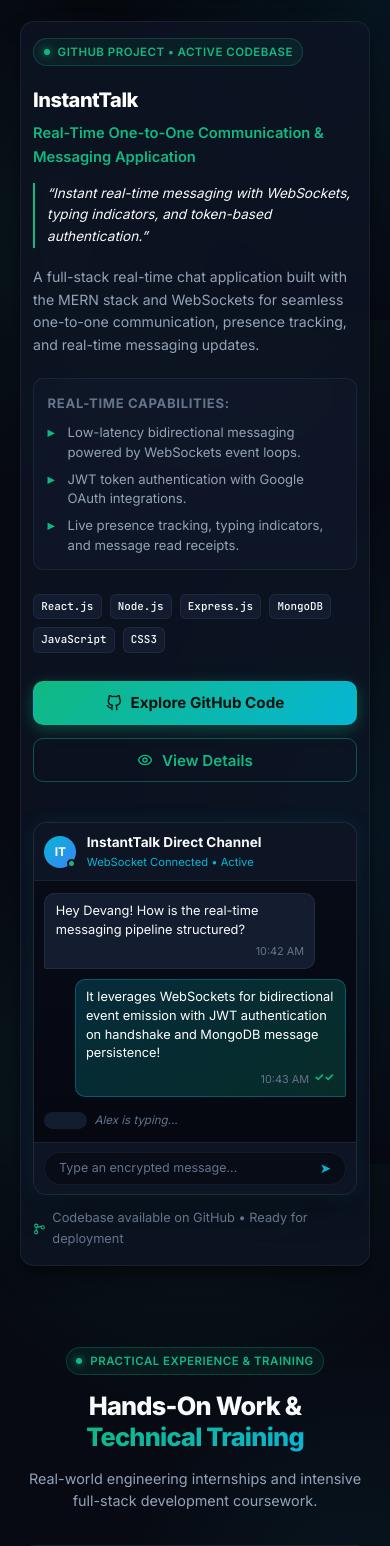
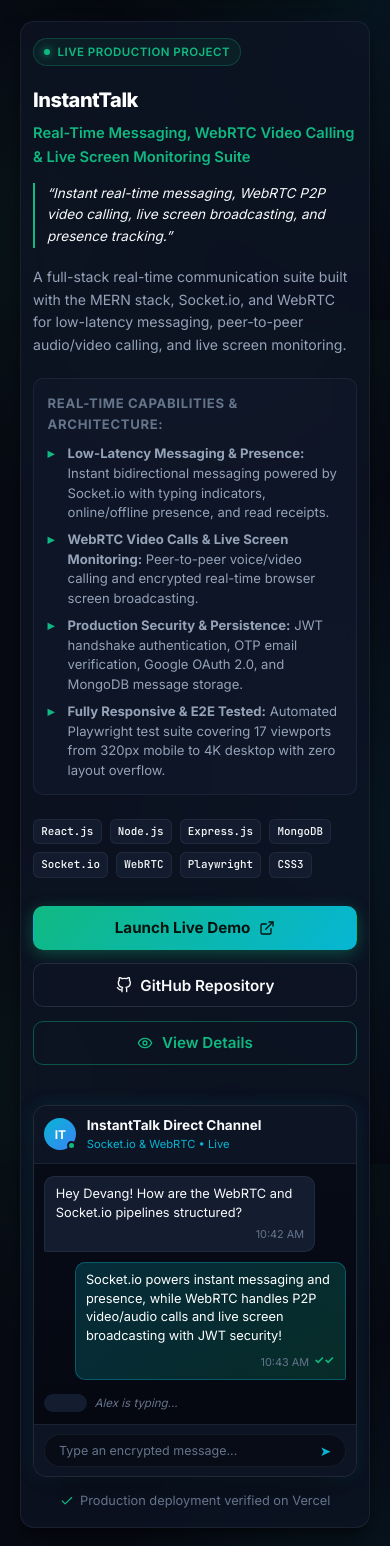
Before and after one commit to Devang456/devang-portfolio, a React (Vite) app: page / in a window 390 px wide. Shown: the part 8120-9666 px from the top of the page. Built offline with nearby package versions, Linux system fonts and the light colour scheme.

Commit message:
feat(instanttalk): upgrade title, subtitle, tags, bullets and add live vercel url; center mobile footer

```diff
--- a/src/components/layout/Footer.css
+++ b/src/components/layout/Footer.css
@@ -185,29 +185,134 @@
   transform: rotate(-90deg);
 }
 
-@media (max-width: 868px) {
-  .footer-top {
-    grid-template-columns: 1fr;
-    gap: 2.25rem;
-  }
-}
-
-@media (max-width: 540px) {
+@media (max-width: 768px) {
   .footer {
-    padding: 3rem 0 2rem;
-    margin-top: 3.5rem;
+    padding: 3.5rem 0 2rem;
+    margin-top: 4rem;
   }
 
   .footer-container {
     gap: 2.25rem;
   }
 
+  .footer-top {
+    grid-template-columns: 1fr;
+    gap: 2.25rem;
+    text-align: center;
+    justify-items: center;
+  }
+
+  /* 1. Centered Brand Column */
+  .footer-brand-col {
+    align-items: center;
+    text-align: center;
+    width: 100%;
+    gap: 0.65rem;
+  }
+
+  .footer-brand {
+    justify-content: center;
+    font-size: 1.35rem;
+  }
+
+  .footer-role {
+    justify-content: center;
+    text-align: center;
+    font-size: 0.9rem;
+    gap: 0.35rem;
+  }
+
+  .footer-status-pill {
+    margin: 0.25rem auto 0;
+  }
+
+  /* 2. Centered Navigation */
+  .footer-nav-col {
+    width: 100%;
+    text-align: center;
+  }
+
+  .footer-col-title {
+    text-align: center;
+    margin-bottom: 0.85rem;
+    font-size: 0.78rem;
+    letter-spacing: 0.08em;
+  }
+
+  .footer-links-grid {
+    display: flex;
+    flex-wrap: wrap;
+    justify-content: center;
+    gap: 0.6rem 1.15rem;
+    max-width: 360px;
+    margin: 0 auto;
+  }
+
+  .footer-link {
+    font-size: 0.88rem;
+    padding: 0.25rem 0.5rem;
+    border-radius: var(--radius-sm);
+  }
+
+  .footer-link:hover {
+    background: rgba(16, 185, 129, 0.08);
+  }
+
+  /* 3. Centered Social Connect - Sleek Horizontal Badges */
+  .footer-connect-col {
+    width: 100%;
+    text-align: center;
+  }
+
+  .footer-social-list {
+    flex-direction: row;
+    justify-content: center;
+    gap: 0.65rem;
+    flex-wrap: wrap;
+    margin: 0 auto;
+  }
+
+  .footer-social-btn {
+    background: rgba(19, 27, 46, 0.7);
+    border: 1px solid var(--border-color);
+    padding: 0.45rem 0.95rem;
+    border-radius: var(--radius-full);
+    font-size: 0.84rem;
+  }
+
+  .footer-social-btn:hover {
+    border-color: var(--accent-primary);
+    background: rgba(16, 185, 129, 0.12);
+    transform: translateY(-2px);
+  }
+
+  /* 4. Centered Footer Bottom */
+  .footer-bottom {
+    flex-direction: column;
+    text-align: center;
+    gap: 1.25rem;
+    padding-top: 1.75rem;
+  }
+
+  .footer-copyright {
+    font-size: 0.82rem;
+    line-height: 1.5;
+  }
+
+  .back-to-top-btn {
+    width: fit-content;
+    margin: 0 auto;
+    padding: 0.45rem 1.25rem;
+  }
+}
+
+@media (max-width: 480px) {
   .footer-brand {
     font-size: 1.25rem;
   }
 
   .footer-role {
-    font-size: 0.86rem;
+    font-size: 0.84rem;
   }
 
   .footer-status-pill {
@@ -216,19 +321,13 @@
   }
 
   .footer-links-grid {
-    grid-template-columns: repeat(2, 1fr);
-    gap: 0.6rem;
+    gap: 0.5rem 0.85rem;
+    max-width: 300px;
   }
 
-  .footer-bottom {
-    flex-direction: column;
-    text-align: center;
-    gap: 1.25rem;
-  }
-
-  .back-to-top-btn {
-    width: 100%;
-    justify-content: center;
+  .footer-social-btn {
+    padding: 0.4rem 0.8rem;
+    font-size: 0.8rem;
   }
 }
 
@@ -238,9 +337,8 @@
   }
 
   .footer-role {
-    font-size: 0.8rem;
+    font-size: 0.78rem;
     flex-direction: column;
-    align-items: flex-start;
     gap: 0.15rem;
   }
 
@@ -250,6 +348,11 @@
 
   .footer-status-pill {
     font-size: 0.7rem;
-    padding: 0.2rem 0.65rem;
+    padding: 0.2rem 0.6rem;
+  }
+
+  .footer-social-btn {
+    padding: 0.35rem 0.65rem;
+    font-size: 0.76rem;
   }
 }
--- a/src/components/projects/ChatMockup.jsx
+++ b/src/components/projects/ChatMockup.jsx
@@ -17,25 +17,25 @@ export default function ChatMockup({ onOpenDetails }) {
           </div>
           <div className="chat-meta">
             <span className="chat-room-title">InstantTalk Direct Channel</span>
-            <span className="chat-room-status">WebSocket Connected • Active</span>
+            <span className="chat-room-status">Socket.io & WebRTC • Live</span>
           </div>
         </div>
         <div className="chat-badge">
-          <span>REAL-TIME MERN</span>
+          <span>LIVE WEBRTC</span>
         </div>
       </div>
 
       <div className="chat-mockup-body">
         <div className="chat-message received">
           <p className="message-text">
-            Hey Devang! How is the real-time messaging pipeline structured?
+            Hey Devang! How are the WebRTC and Socket.io pipelines structured?
           </p>
           <span className="message-time">10:42 AM</span>
         </div>
 
         <div className="chat-message sent">
           <p className="message-text">
-            It leverages WebSockets for bidirectional event emission with JWT authentication on handshake and MongoDB message persistence!
+            Socket.io powers instant messaging and presence, while WebRTC handles P2P video/audio calls and live screen broadcasting with JWT security!
           </p>
           <div className="message-status">
             <span className="message-time">10:43 AM</span>
--- a/src/data/projects.js
+++ b/src/data/projects.js
@@ -24,24 +24,23 @@ export const projects = [
   {
     id: "instant-talk",
     title: "InstantTalk",
-    subtitle: "Real-Time One-to-One Communication & Messaging Application",
-    tagline: "Instant real-time messaging with WebSockets, typing indicators, and token-based authentication.",
-    description: "A full-stack real-time chat application built with the MERN stack and WebSockets for seamless one-to-one communication, presence tracking, and real-time messaging updates.",
-    longDescription: "InstantTalk is a modern real-time messaging platform built using the MERN stack. It leverages WebSockets for bidirectional instant message exchange and WebRTC architecture for low-latency peer communication, supported by secure authentication mechanisms and real-time user status notifications.",
-    tags: ["React.js", "Node.js", "Express.js", "MongoDB", "JavaScript", "CSS3"],
+    subtitle: "Real-Time Messaging, WebRTC Video Calling & Live Screen Monitoring Suite",
+    tagline: "Instant real-time messaging, WebRTC P2P video calling, live screen broadcasting, and presence tracking.",
+    description: "A full-stack real-time communication suite built with the MERN stack, Socket.io, and WebRTC for low-latency messaging, peer-to-peer audio/video calling, and live screen monitoring.",
+    longDescription: "InstantTalk is an enterprise-grade real-time communication suite built using the MERN stack. It leverages Socket.io for low-latency bidirectional messaging and presence tracking, alongside WebRTC mesh architecture for encrypted peer-to-peer voice/video calls and live screen broadcasting. Complete with JWT authentication, OTP verification, and automated Playwright E2E testing.",
+    tags: ["React.js", "Node.js", "Express.js", "MongoDB", "Socket.io", "WebRTC", "Playwright", "CSS3"],
     featured: false,
-    liveUrl: null, // Currently not deployed per instructions
+    liveUrl: "https://instant-talk-six.vercel.app",
     githubUrl: "https://github.com/Devang456/InstantTalk",
-    statusBadge: "GitHub Project • Active Codebase",
-    deploymentNotice: "Codebase available on GitHub. Deployment link will be added upon live release.",
-    overview: "A responsive, low-latency messaging platform built for direct one-to-one conversations with real-time feedback.",
-    problemSolved: "Enables instant peer-to-peer communication with minimal server latency, reliable message delivery tracking, and authenticated private conversations.",
+    statusBadge: "Live Production Project",
+    deploymentNotice: null,
+    overview: "A modern, high-performance communication platform engineered for real-time messaging, WebRTC audio/video meetings, and encrypted screen broadcasting.",
+    problemSolved: "Replaces fragmented communication tools with an integrated MERN + WebRTC suite featuring instant event emission, real-time presence indicators, encrypted media streams, and verified multi-device responsiveness.",
     features: [
-      "Engineered real-time one-to-one messaging flow powered by WebSockets for bidirectional event streaming.",
-      "Designed secure JWT-based user authentication and integrated Google authentication workflows.",
-      "Implemented live presence status indicators (online/offline) and real-time typing indicators.",
-      "Built message delivery and read receipt status tracking for transparent user communication.",
-      "Developed an intuitive, responsive chat interface designed with clean modular React components."
+      "Low-Latency Messaging & Presence: Instant bidirectional messaging powered by Socket.io with typing indicators, online/offline presence, and read receipts.",
+      "WebRTC Video Calls & Live Screen Monitoring: Peer-to-peer voice/video calling and encrypted real-time browser screen broadcasting.",
+      "Production Security & Persistence: JWT handshake authentication, OTP email verification, Google OAuth 2.0, and MongoDB message storage.",
+      "Fully Responsive & E2E Tested: Automated Playwright test suite covering 17 viewports from 320px mobile to 4K desktop with zero layout overflow."
     ]
   }
 ];
--- a/src/sections/Projects.jsx
+++ b/src/sections/Projects.jsx
@@ -124,7 +124,7 @@ export default function Projects() {
               <div className="secondary-project-mockup">
                 <ChatMockup onOpenDetails={() => handleOpenDetails(instantTalkProject)} />
                 <p className="mockup-caption">
-                  <Icon name="git" size={14} /> Codebase available on GitHub • Ready for deployment
+                  <Icon name="check" size={14} /> Production deployment verified on Vercel
                 </p>
               </div>
 
@@ -146,11 +146,20 @@ export default function Projects() {
 
                 {/* Key Bullets */}
                 <div className="project-feature-bullets">
-                  <span className="bullet-title">Real-Time Capabilities:</span>
+                  <span className="bullet-title">Real-Time Capabilities & Architecture:</span>
                   <ul className="bullets-list">
-                    <li>Low-latency bidirectional messaging powered by WebSockets event loops.</li>
-                    <li>JWT token authentication with Google OAuth integrations.</li>
-                    <li>Live presence tracking, typing indicators, and message read receipts.</li>
+                    <li>
+                      <strong>Low-Latency Messaging & Presence:</strong> Instant bidirectional messaging powered by Socket.io with typing indicators, online/offline presence, and read receipts.
+                    </li>
+                    <li>
+                      <strong>WebRTC Video Calls & Live Screen Monitoring:</strong> Peer-to-peer voice/video calling and encrypted real-time browser screen broadcasting.
+                    </li>
+                    <li>
+                      <strong>Production Security & Persistence:</strong> JWT handshake authentication, OTP email verification, Google OAuth 2.0, and MongoDB message storage.
+                    </li>
+                    <li>
+                      <strong>Fully Responsive & E2E Tested:</strong> Automated Playwright test suite covering 17 viewports from 320px mobile to 4K desktop with zero layout overflow.
+                    </li>
                   </ul>
                 </div>
 
@@ -163,16 +172,27 @@ export default function Projects() {
                   ))}
                 </div>
 
-                {/* Action Buttons (Strictly NO fake live demo button) */}
+                {/* Action Buttons */}
                 <div className="primary-actions">
                   <Button
+                    href={instantTalkProject.liveUrl}
+                    variant="primary"
+                    size="md"
+                    target="_blank"
+                    icon={<Icon name="externallink" size={16} />}
+                    iconPosition="right"
+                  >
+                    Launch Live Demo
+                  </Button>
+
+                  <Button
                     href={instantTalkProject.githubUrl}
-                    variant="primary"
+                    variant="secondary"
                     size="md"
                     target="_blank"
                     icon={<Icon name="github" size={16} />}
                   >
-                    Explore GitHub Code
+                    GitHub Repository
                   </Button>
 
                   <Button
```
